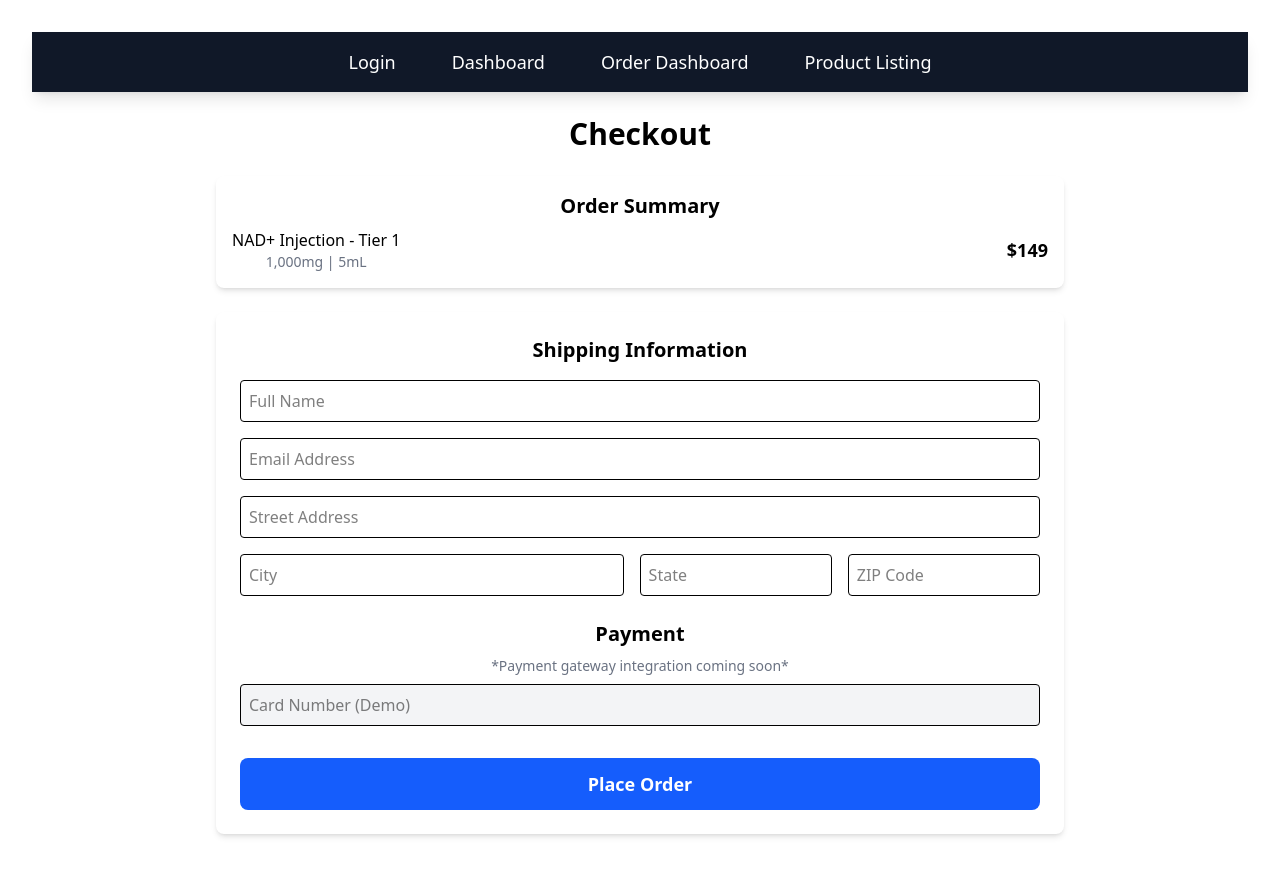
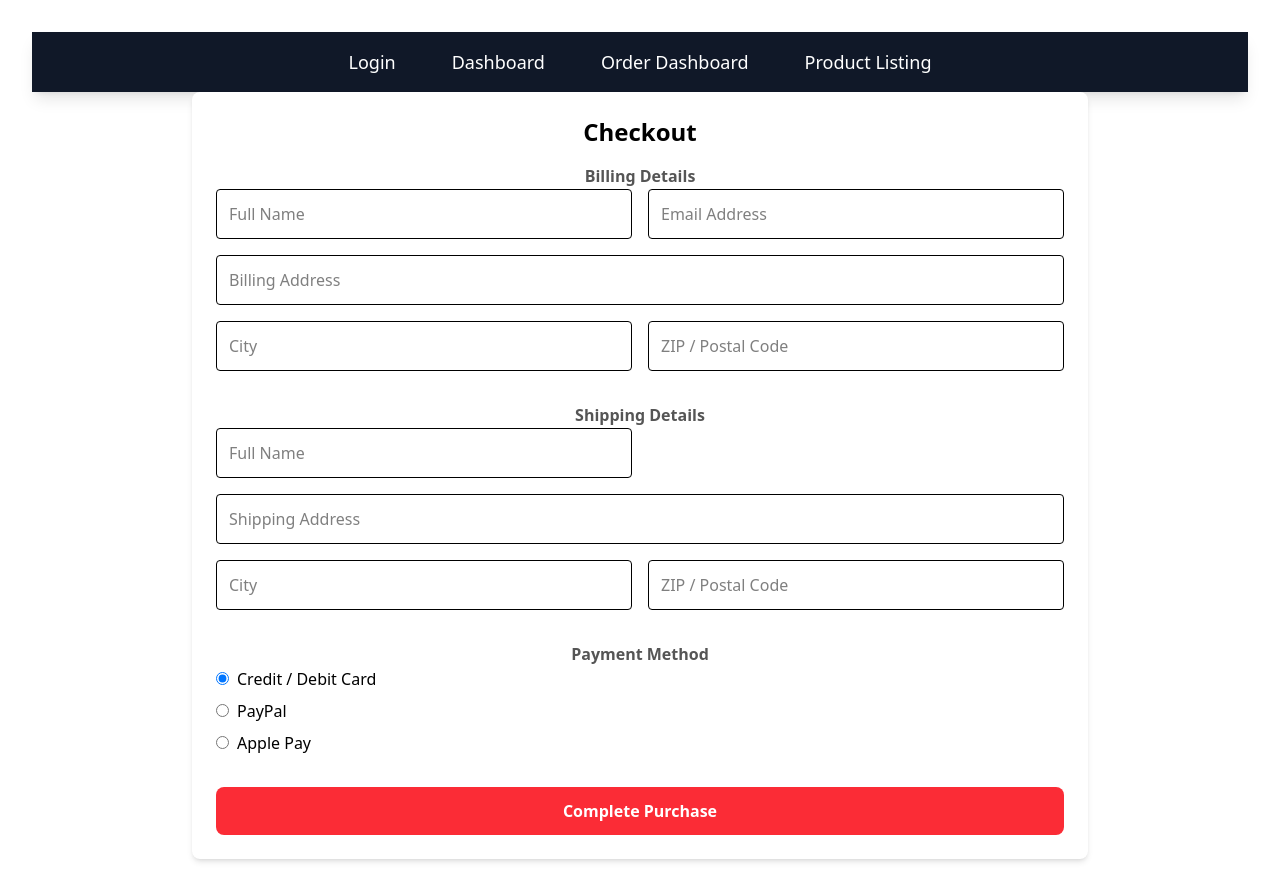
Before and after one commit to AjinkyaKondaskar/Thrival-Health, a React (Vite) app: page /checkout in a window 1280 px wide. Built offline with nearby package versions, Linux system fonts and the light colour scheme.

Commit message:
new commit

```diff
--- a/src/pages/CheckOut.jsx
+++ b/src/pages/CheckOut.jsx
@@ -1,127 +1,93 @@
+import React from 'react';
 import { useState } from "react";
 import { useNavigate } from "react-router-dom";
 
+
+
 export default function Checkout() {
-  const navigate = useNavigate();
-
-  const [formData, setFormData] = useState({
-    fullName: "",
-    email: "",
-    address: "",
-    city: "",
-    zip: "",
-    state: "",
+  const [billing, setBilling] = useState({
+    fullName: '',
+    email: '',
+    address: '',
+    city: '',
+    zip: '',
   });
 
-  const handleChange = (e) => {
-    const { name, value } = e.target;
-    setFormData((prev) => ({ ...prev, [name]: value }));
+  const [shipping, setShipping] = useState({
+    fullName: '',
+    address: '',
+    city: '',
+    zip: '',
+  });
+
+  const [paymentMethod, setPaymentMethod] = useState('credit_card');
+
+  const handleBillingChange = (e) => {
+    setBilling({ ...billing, [e.target.name]: e.target.value });
+  };
+
+  const handleShippingChange = (e) => {
+    setShipping({ ...shipping, [e.target.name]: e.target.value });
   };
 
   const handleSubmit = (e) => {
     e.preventDefault();
-    // Logic to process checkout data
-    console.log("Checkout submitted:", formData);
-    navigate("/confirmation"); // Redirect to confirmation page
+    console.log('Billing:', billing);
+    console.log('Shipping:', shipping);
+    console.log('Payment Method:', paymentMethod);
+    alert('Order placed successfully!');
   };
 
   return (
-    <div className="max-w-4xl mx-auto p-6">
-      <h1 className="text-3xl font-bold mb-6">Checkout</h1>
+    <div className="max-w-4xl mx-auto p-6 bg-white shadow-md rounded-lg">
+      <h2 className="text-2xl font-bold mb-4">Checkout</h2>
 
-      {/* Product Summary */}
-      <div className="bg-white p-4 rounded-lg shadow-md mb-6">
-        <h2 className="text-xl font-semibold mb-2">Order Summary</h2>
-        <div className="flex items-center justify-between">
-          <div>
-            <p className="font-medium">NAD+ Injection - Tier 1</p>
-            <p className="text-sm text-gray-500">1,000mg | 5mL</p>
+      <form onSubmit={handleSubmit} className="space-y-8">
+
+        {/* Billing Details */}
+        <div>
+          <h3 className="text-lg font-semibold mb-2">Billing Details</h3>
+          <div className="grid grid-cols-1 md:grid-cols-2 gap-4">
+            <input name="fullName" onChange={handleBillingChange} value={billing.fullName} placeholder="Full Name" className="p-3 border rounded" required />
+            <input name="email" onChange={handleBillingChange} value={billing.email} placeholder="Email Address" className="p-3 border rounded" required />
+            <input name="address" onChange={handleBillingChange} value={billing.address} placeholder="Billing Address" className="p-3 border rounded col-span-2" required />
+            <input name="city" onChange={handleBillingChange} value={billing.city} placeholder="City" className="p-3 border rounded" required />
+            <input name="zip" onChange={handleBillingChange} value={billing.zip} placeholder="ZIP / Postal Code" className="p-3 border rounded" required />
           </div>
-          <p className="text-lg font-bold">$149</p>
-        </div>
-      </div>
-
-      {/* Contact & Shipping Form */}
-      <form onSubmit={handleSubmit} className="bg-white p-6 rounded-lg shadow-md space-y-4">
-        <h2 className="text-xl font-semibold mb-4">Shipping Information</h2>
-
-        <input
-          type="text"
-          name="fullName"
-          placeholder="Full Name"
-          required
-          className="w-full border p-2 rounded"
-          value={formData.fullName}
-          onChange={handleChange}
-        />
-
-        <input
-          type="email"
-          name="email"
-          placeholder="Email Address"
-          required
-          className="w-full border p-2 rounded"
-          value={formData.email}
-          onChange={handleChange}
-        />
-
-        <input
-          type="text"
-          name="address"
-          placeholder="Street Address"
-          required
-          className="w-full border p-2 rounded"
-          value={formData.address}
-          onChange={handleChange}
-        />
-
-        <div className="flex space-x-4">
-          <input
-            type="text"
-            name="city"
-            placeholder="City"
-            required
-            className="w-1/2 border p-2 rounded"
-            value={formData.city}
-            onChange={handleChange}
-          />
-          <input
-            type="text"
-            name="state"
-            placeholder="State"
-            required
-            className="w-1/4 border p-2 rounded"
-            value={formData.state}
-            onChange={handleChange}
-          />
-          <input
-            type="text"
-            name="zip"
-            placeholder="ZIP Code"
-            required
-            className="w-1/4 border p-2 rounded"
-            value={formData.zip}
-            onChange={handleChange}
-          />
         </div>
 
-        {/* Payment Section (placeholder) */}
-        <div className="mt-6">
-          <h2 className="text-xl font-semibold mb-2">Payment</h2>
-          <p className="text-gray-500 mb-2 text-sm">*Payment gateway integration coming soon*</p>
-          <input
-            type="text"
-            disabled
-            placeholder="Card Number (Demo)"
-            className="w-full border p-2 rounded bg-gray-100"
-          />
+        {/* Shipping Details */}
+        <div>
+          <h3 className="text-lg font-semibold mb-2">Shipping Details</h3>
+          <div className="grid grid-cols-1 md:grid-cols-2 gap-4">
+            <input name="fullName" onChange={handleShippingChange} value={shipping.fullName} placeholder="Full Name" className="p-3 border rounded" required />
+            <input name="address" onChange={handleShippingChange} value={shipping.address} placeholder="Shipping Address" className="p-3 border rounded col-span-2" required />
+            <input name="city" onChange={handleShippingChange} value={shipping.city} placeholder="City" className="p-3 border rounded" required />
+            <input name="zip" onChange={handleShippingChange} value={shipping.zip} placeholder="ZIP / Postal Code" className="p-3 border rounded" required />
+          </div>
         </div>
 
-        <button
-          type="submit"
-          className="w-full bg-blue-600 hover:bg-blue-700 text-white py-3 rounded-lg text-lg font-semibold mt-4"
-        >
-          Place Order
+        {/* Payment Method */}
+        <div>
+          <h3 className="text-lg font-semibold mb-2">Payment Method</h3>
+          <div className="space-y-2">
+            <label className="flex items-center space-x-2">
+              <input type="radio" name="payment" value="credit_card" checked={paymentMethod === 'credit_card'} onChange={(e) => setPaymentMethod(e.target.value)} />
+              <span>Credit / Debit Card</span>
+            </label>
+            <label className="flex items-center space-x-2">
+              <input type="radio" name="payment" value="paypal" checked={paymentMethod === 'paypal'} onChange={(e) => setPaymentMethod(e.target.value)} />
+              <span>PayPal</span>
+            </label>
+            <label className="flex items-center space-x-2">
+              <input type="radio" name="payment" value="apple_pay" checked={paymentMethod === 'apple_pay'} onChange={(e) => setPaymentMethod(e.target.value)} />
+              <span>Apple Pay</span>
+            </label>
+          </div>
+        </div>
+
+        <button type="submit" className="w-full bg-red-500 text-white py-3 rounded-lg font-semibold hover:bg-red-600">
+          Complete Purchase
         </button>
       </form>
     </div>
```
